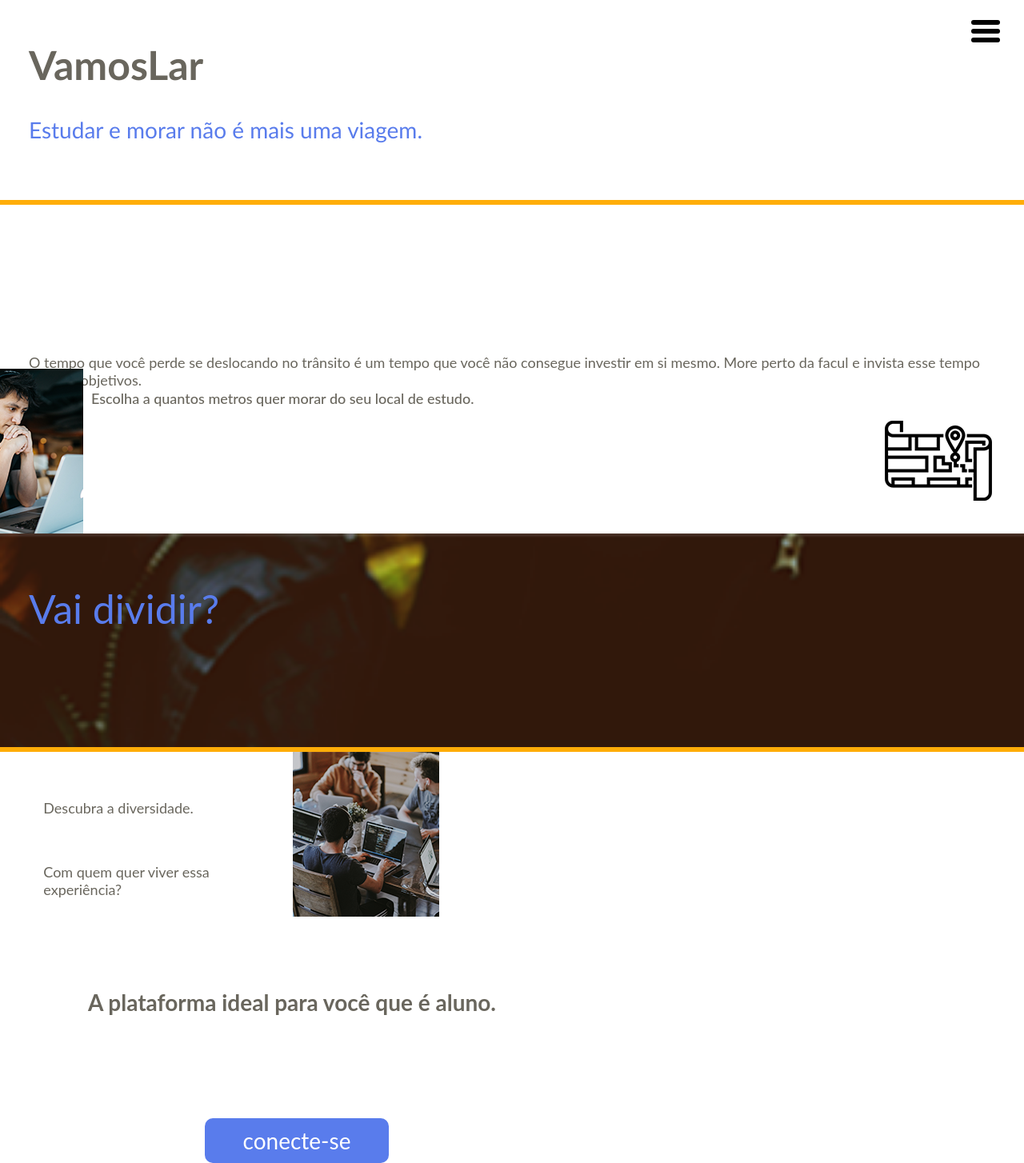
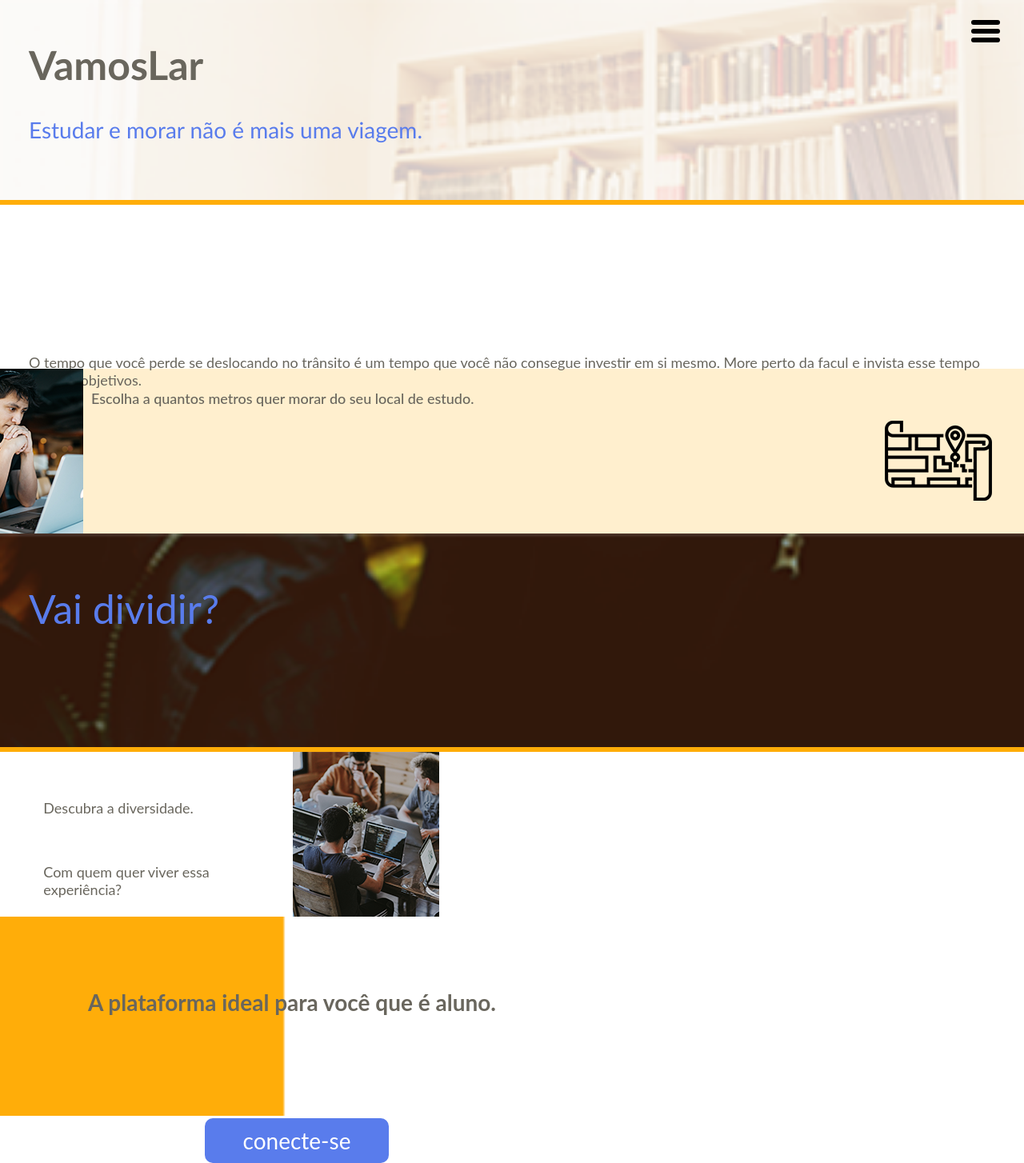
Before and after one commit to LucianaMonsynhatti/Vamos-Lar, a plain HTML site: page index.html in a window 1280 px wide. Shown: the whole page at 80% size. Drawn offline with Linux system fonts and the light colour scheme; a script that the page names is missing.

Commit message:
Versao corrigida com imagens

```diff
--- a/style.css
+++ b/style.css
@@ -3,14 +3,14 @@ body{
 
 }
 header{
-    background-image: url("img\ 1.png\ -\ Atalho.lnk");
+    background-image: url("img\ 1.png");
     height: 250px;
     background-size: cover;
     background-repeat: no-repeat;
 }
 
-aside {
-    /* background-color: #ffad08;
+/*aside {
+     background-color: #ffad08;
     position: fixed;
     top: 0;
     left: 200px;
@@ -21,8 +21,8 @@ aside {
     justify-content: flex-start;
     align-items: center;
     transform: translateX(-200px);
-    transition: 1.2s; */
-}
+    transition: 1.2s;
+}*/
 
 aside h1{
     margin-top: 120px;
@@ -112,7 +112,7 @@ display: flex;
 }
 
 .q3{
-    background-image: url("beige.lnk");
+    background-image: url("fundo.jpg");
     display: flex;
 }
 
@@ -175,7 +175,7 @@ display: flex;
 
 
 .s3{
-    background-image: url("WhatsApp\ Image\ 2018-07-16\ at\ 9.56.04\ AM.jpeg\ -\ Atalho.lnk");
+    background-image: url("img\ 6.jpg");
     height: 249px;
     background-size: cover;
     background-repeat: no-repeat;
```
Also changed, not shown: index.html (+0 -1 lines), img 6.jpg (renamed from Artboard 1.jpg).
